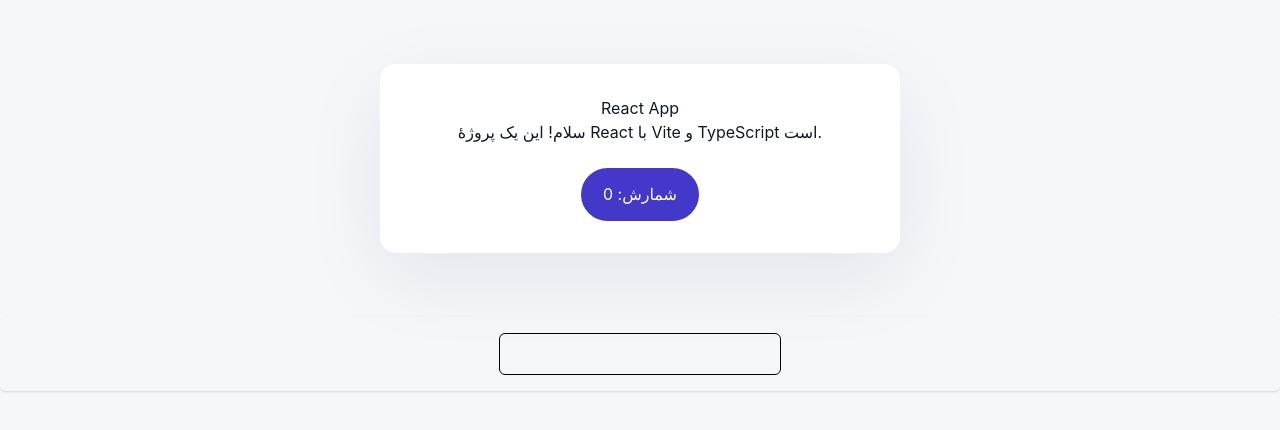
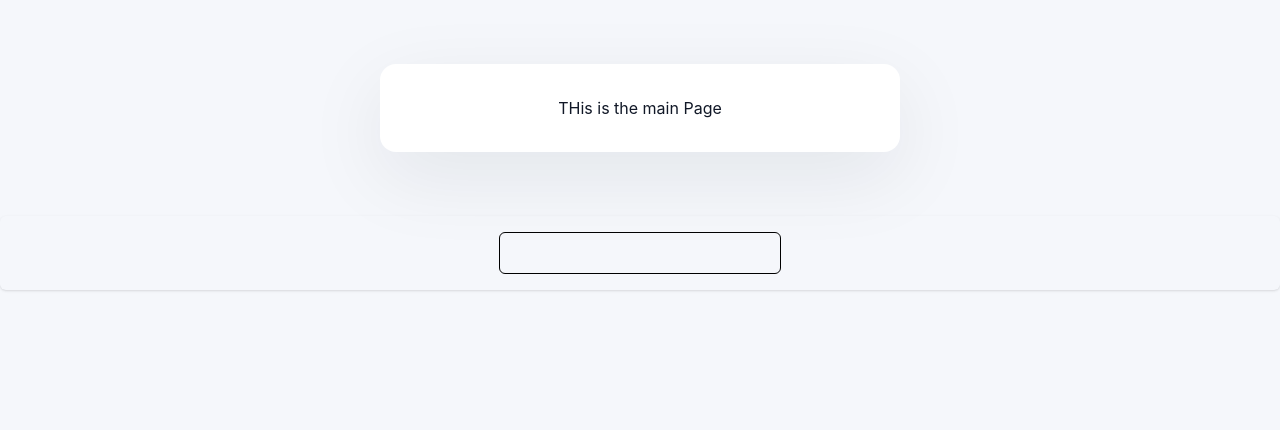
Before and after one commit to mohammadmohammadi785-crypto/new_react_app, a React (Vite) app: page / in a window 1280 px wide. Shown: the top 430 px of the page. Built offline with nearby package versions, Linux system fonts and the light colour scheme.

Commit message:
Changes added

```diff
--- a/src/App.tsx
+++ b/src/App.tsx
@@ -1,18 +1,10 @@
-import { useState } from "react";
 import "./App.css";
 // import Home from "./components/home";
 
 function App() {
-  const [count, setCount] = useState(0);
-
   return (
     <div className="app">
-      <h1>React App</h1>
-      <p>سلام! این یک پروژهٔ React با Vite و TypeScript است.</p>
-      <button type="button" onClick={() => setCount((value) => value + 1)}>
-        شمارش: {count}
-      </button>
-      {/* <Home /> */}
+      <h1>THis is the main Page</h1>
     </div>
   );
 }
```
